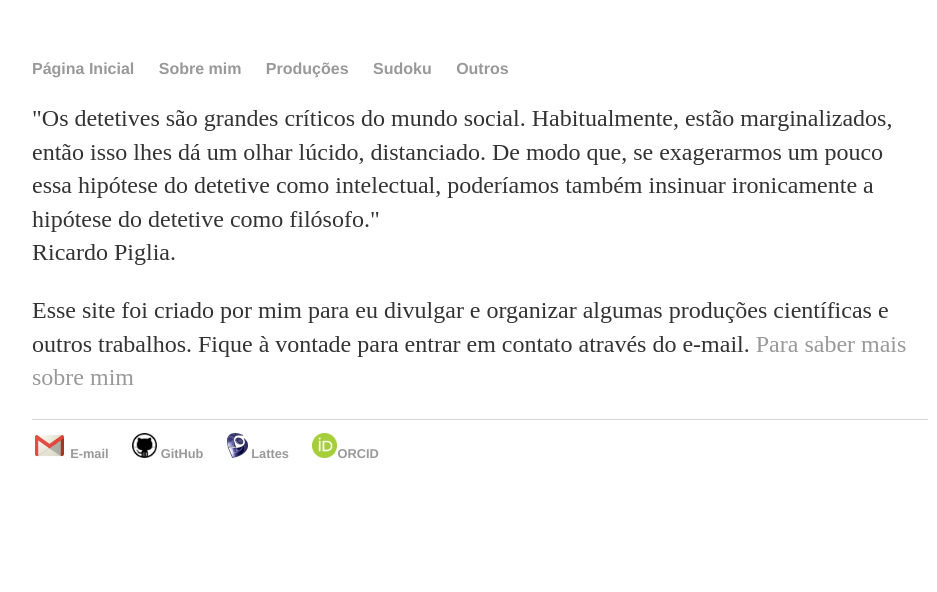
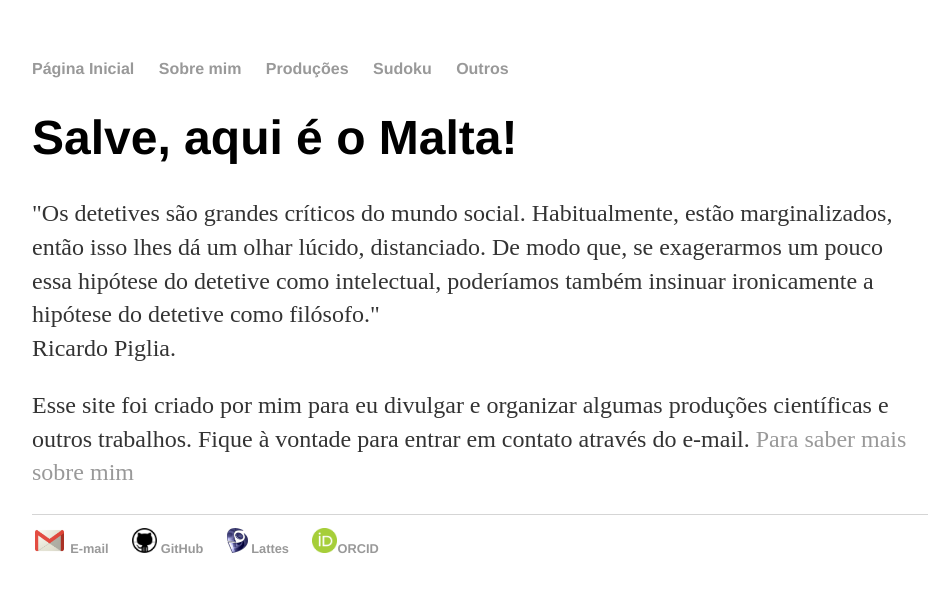
Before and after one commit to maltagabriel/maltagabriel.github.io, a Jekyll site: the page built from index.html, in a window 1280 px wide. Shown: the top 592 px of the page, without its empty margins (160-1097 px from the left). Built offline with Jekyll 4.4.1, drawn with Linux system fonts in a browser that asks for light colours.

Commit message:
Update index.html

```diff
--- a/index.html
+++ b/index.html
@@ -1,7 +1,9 @@
 ---
 layout: default
-title: Gabriel Malta, Detetive
+title: Gabriel N. Malta
 ---
+
+<h1>Salve, aqui é o Malta!</h1>
 <div class="blurb">
 	<p>"Os detetives são grandes críticos do mundo social. Habitualmente, estão marginalizados, então isso lhes dá um olhar lúcido, distanciado. De modo que, se exagerarmos um pouco essa hipótese do detetive como intelectual, poderíamos também insinuar ironicamente a hipótese do detetive como filósofo." <br>
 	  Ricardo Piglia.
```
